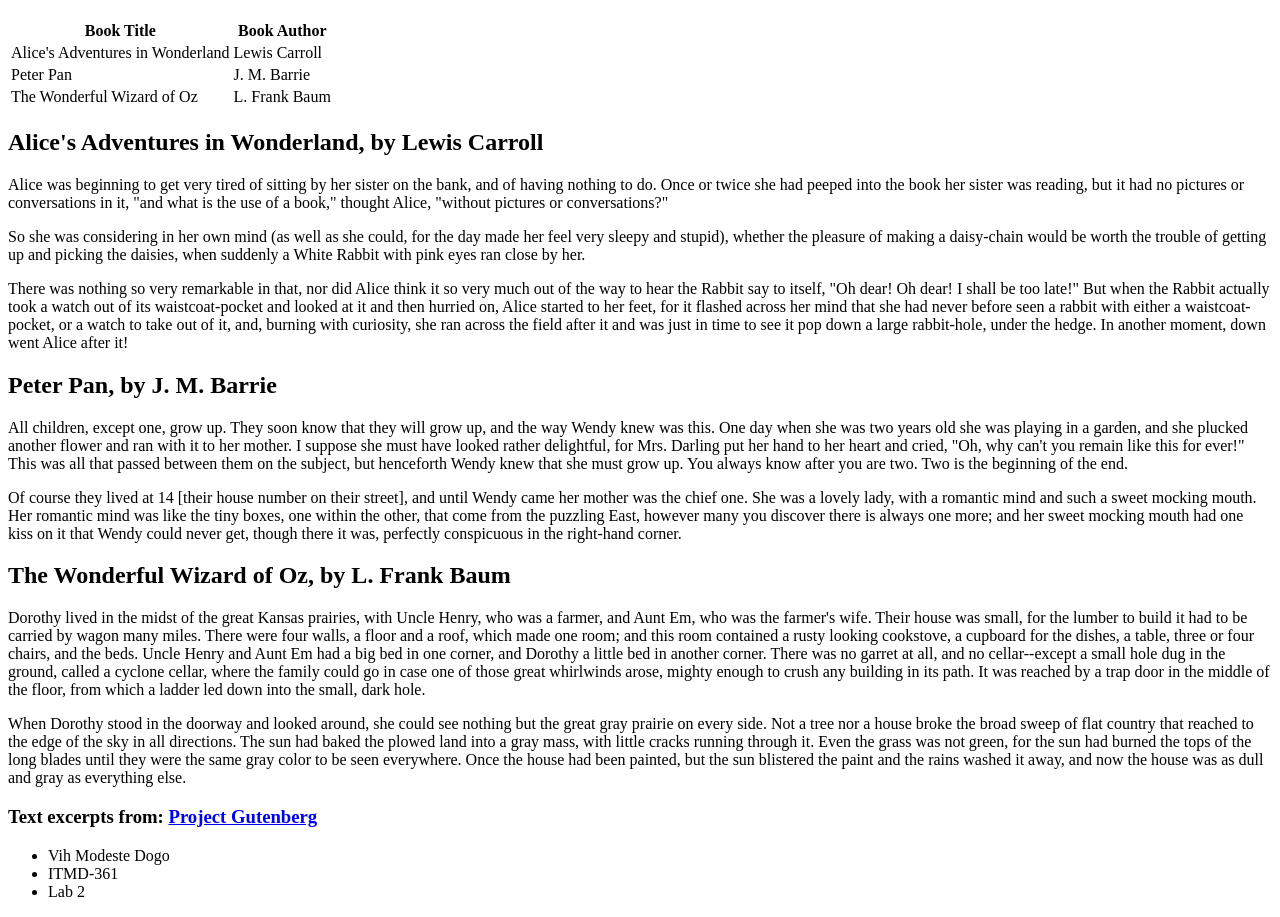
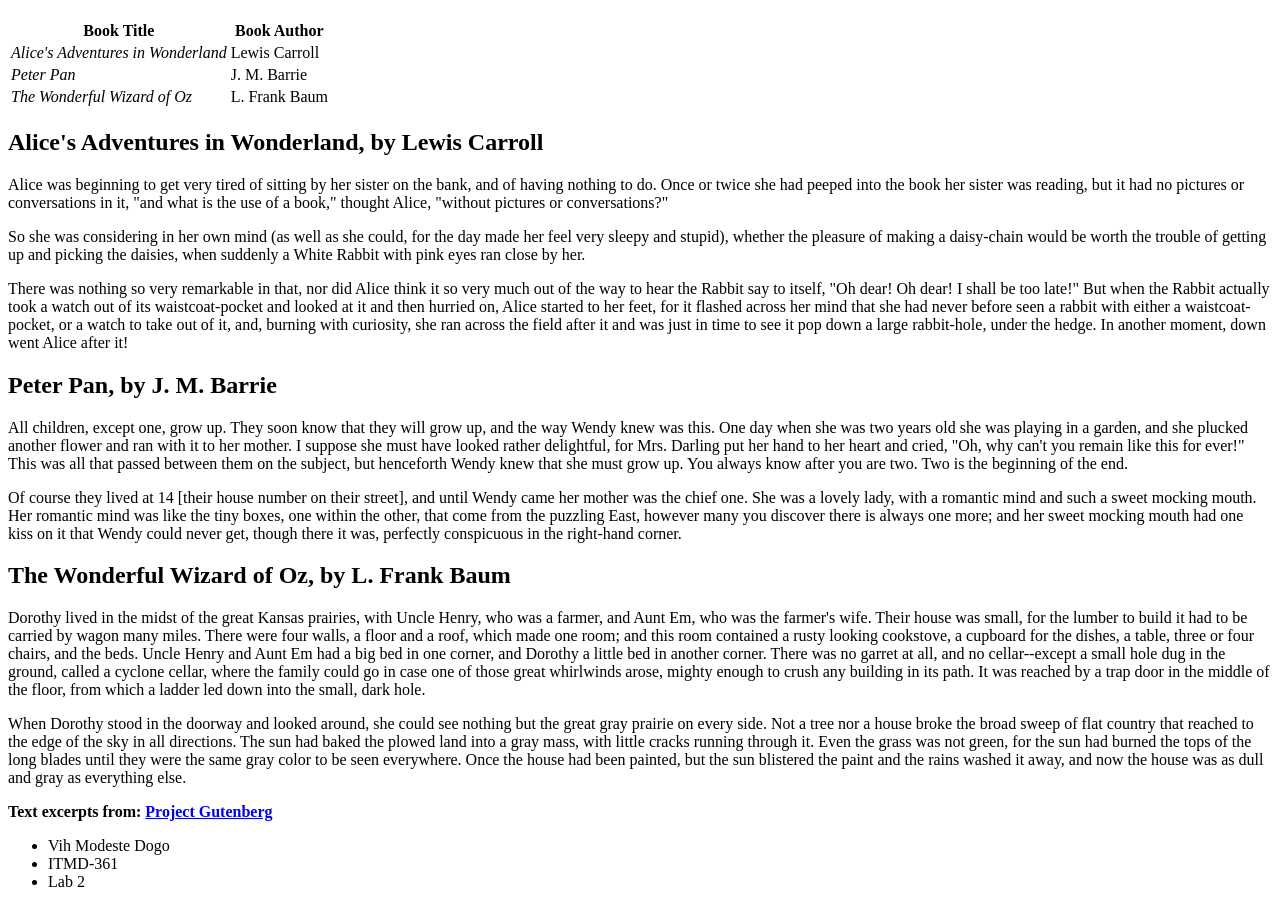
Before and after one commit to dvmodeste/Lab-3, a plain HTML site: page index.html in a window 1280 px wide. Shown: the part 61-978 px from the top of the page. Drawn offline with Linux system fonts and the light colour scheme.

Commit message:
table header update

```diff
--- a/index.html
+++ b/index.html
@@ -12,15 +12,15 @@
       <th>Book Author</th>
 	</tr>
 	 <tr>
-	  <td>Alice's Adventures in Wonderland</td>
+	  <td> <i>Alice's Adventures in Wonderland </i></td>
       <td>Lewis Carroll</td>
 	 </tr>
 	 <tr>
-	  <td>Peter Pan</td>
+	  <td><i>Peter Pan</i></td>
       <td>J. M. Barrie</td>
 	 </tr>
 	 <tr>
-	  <td>The Wonderful Wizard of Oz</td>
+	  <td> <i>The Wonderful Wizard of Oz</i></td>
       <td>L. Frank Baum</td>
 	 </tr>
   </table>
@@ -51,8 +51,8 @@
 	  of the sky in all directions.  The sun had baked the plowed land into a gray mass, with little cracks running through it.  Even the grass was not green, for the sun had burned the tops of the long blades until
 	  they were the same gray color to be seen everywhere.  Once the house had been painted, but the sun blistered the paint and the rains washed it away, and now the house was as dull and gray as everything
 	  else.</p>
-	<h3>Text excerpts from: <a href="http://www.gutenberg.org">Project Gutenberg </a>
-	</h3>
+	<strong>Text excerpts from: <a href="http://www.gutenberg.org">Project Gutenberg </a>
+	</strong>
  	 <ul>
 	 <li>Vih Modeste Dogo</li>
 	 <li>ITMD-361</li>
```
